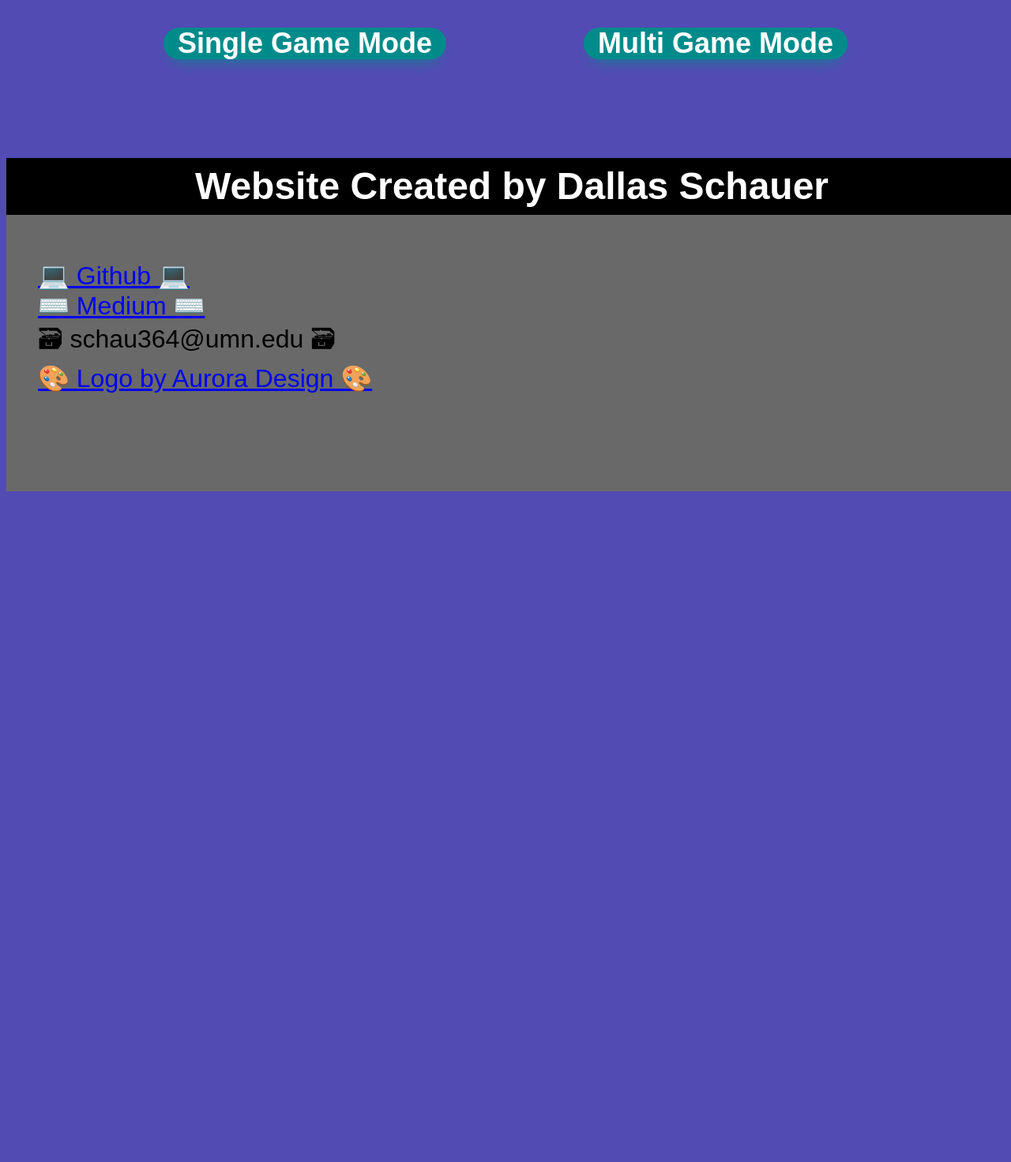
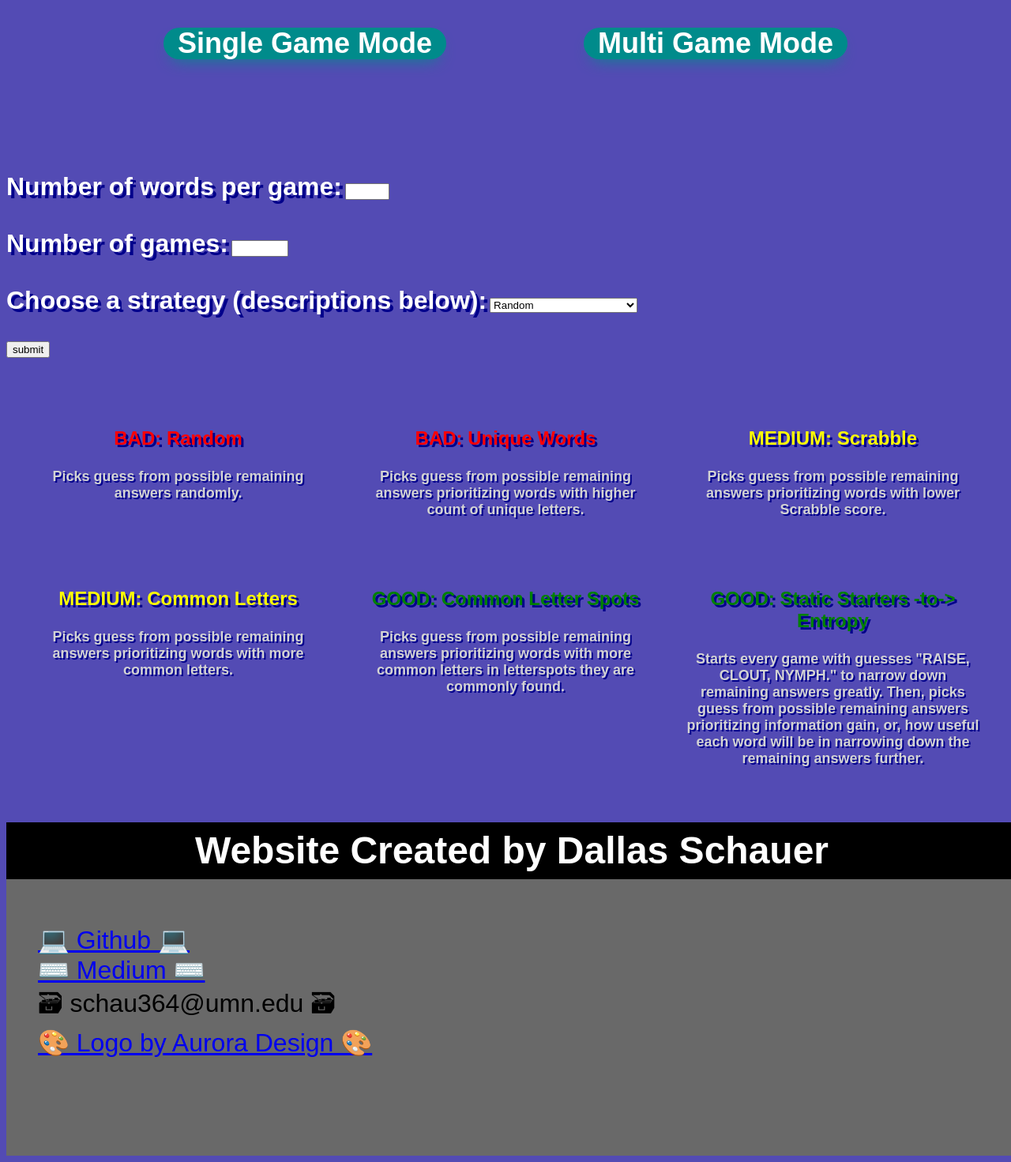
Before and after one commit to DallasSchauer/WordleSolverWebApp, a Flask app: page / in a window 1280 px wide, after a click on "Multi Game Mode"; the page is wider, and only the part inside the window is pictured. Shown: the part 398-1869 px from the top of that part at 79% size. Before the commit the page ends 1020 px from the top of that part, so only its background shows below. Run offline with Flask 3, Linux system fonts and the light colour scheme.

Commit message:
05-13-23 : multigame form + strategies

```diff
--- a/app.py
+++ b/app.py
@@ -73,12 +73,46 @@ def defineSubmit():
         return render_template('game.html', results = res, numGuesses = len(res[0]),
                                hiddenWords = args)
 
-@app.route('/multigame')
+@app.route('/multigame', methods = ['POST', 'GET'])
 def playOriginal():
     answers = []
     with open('data/valid_answers.txt') as answersText:
         answers = answersText.readlines()
     res = quordle.PlayManyGames(100, answers, 4, AI.CommonLetterSpots)
+    xValues = []
+    yValues = []
+
+    for n in res[4]:
+        xValues.append(n[0])
+        yValues.append(n[1])
+
+    return render_template('multigame.html', gameResults = res, x = xValues, y = yValues)
+
+@app.route('/multigameSimulation', methods = ['POST', 'GET'])
+def multigameSim():
+    numWords = int(request.form['numWords'])
+    numGames = int(request.form['numGames'])
+    strategy = int(request.form['strategy'])
+
+    argStrat = AI.random
+    match strategy:
+        case 2:
+            argStrat = AI.UniqueWords
+        case 3:
+            argStrat = AI.Scrabble
+        case 4:
+            argStrat = AI.CommonLetters
+        case 5:
+            argStrat = AI.CommonLetterSpots
+        case 6:
+            argStrat = AI.Entropy
+        case _:
+            argStrat = AI.random
+
+    with open('data/valid_answers.txt') as answersText:
+        answers = answersText.readlines()
+    res = quordle.PlayManyGames(numGames, answers, numWords, argStrat)
+
     xValues = []
     yValues = []
 
--- a/static/css/index.css
+++ b/static/css/index.css
@@ -11,6 +11,42 @@ h1 {
     margin: 0 0 24px;
     text-align: center;
     text-shadow: 4px 4px black;
+}
+
+h2 {
+    color: white;
+    font-family: 'Raleway',sans-serif;
+    font-size: 32px;
+    font-weight: 800;
+    line-height: 72px;
+    margin: 0 0 12px;
+    text-shadow: 4px 4px darkblue;
+}
+
+h3 {
+    color: lightgrey;
+    font-family: 'Raleway',sans-serif;
+    font-size: 24px;
+    font-weight: 800;
+    text-shadow: 3px 3px darkblue;
+}
+
+h4 {
+    color: lightgrey;
+    font-family: 'Raleway',sans-serif;
+    font-size: 18px;
+    font-weight: 800;
+    text-shadow: 2px 2px darkblue;
+}
+
+label {
+    color: white;
+    font-family: 'Raleway',sans-serif;
+    font-size: 32px;
+    font-weight: 800;
+    line-height: 72px;
+    margin: 0 0 12px;
+    text-shadow: 4px 4px darkblue;
 }
 
 button {
@@ -35,6 +71,28 @@ button {
   border: 0;
   margin: 15px;
 }
+
+.wrapper {
+    display: grid;
+    grid-template-columns: auto auto;
+    padding: 10px;
+  }
+
+.wrapper-child {
+    margin: 10px;
+}
+
+.grid-container {
+    display: grid;
+    grid-template-columns: auto auto auto;
+    padding: 10px;
+  }
+
+.grid-item {
+    padding: 20px;
+    font-size: 30px;
+    text-align: center;
+  }
 
 .footerwrapper h1 {
     color:white;
--- a/templates/index.html
+++ b/templates/index.html
@@ -40,7 +40,51 @@
     </div>
         <br><br><br><br><br><br>
 
-    <div id="multiGame"></div>
+    <div style="display:none;" id="multiGame">
+        <form action = "http://localhost:5000/multigameSimulation" method = "post">
+            <label for="numWordsInput">Number of words per game:</label>
+            <input type="number" id="numWordsInput" name="numWords"
+                min="1" max="16">
+            <br>
+            <label for="numGamesInput">Number of games:</label>
+            <input type="number" id="numGamesInput" name="numGames"
+                min="1" max="1000">
+            <br>
+            <label for="strategyInput">Choose a strategy (descriptions below):</label>
+            <select id="strategyInput" name="strategy" value="1">
+                <option value="1">Random</option>
+                <option value="2">Unique Words</option>
+                <option value="3">Scrabble</option>
+                <option value="4">Common Letters</option>
+                <option value="5">Common Letter Spots</option>
+                <option value="6">Static Starters -to-&gt; Entropy</option>
+            </select>
+
+            <br>
+            <p><input type = "submit" value="submit"/></p>
+            <br>
+
+            <div class="grid-container">
+                <div class="grid-item"><h3 style="color:red;">BAD: Random</h3>
+                    <h4>Picks guess from possible remaining answers randomly.</h4></div>
+                <div class="grid-item"><h3 style="color:red;">BAD: Unique Words</h3>
+                    <h4>Picks guess from possible remaining answers prioritizing
+                        words with higher count of unique letters.</h4></div>
+                <div class="grid-item"><h3 style="color:yellow;">MEDIUM: Scrabble</h3>
+                    <h4>Picks guess from possible remaining answers prioritizing
+                        words with lower Scrabble score.</h4></div>
+                <div class="grid-item"><h3 style="color:yellow;">MEDIUM: Common Letters</h3>
+                    <h4>Picks guess from possible remaining answers prioritizing
+                        words with more common letters.</h4></div>
+                <div class="grid-item"><h3 style="color:green;">GOOD: Common Letter Spots</h3>
+                    <h4>Picks guess from possible remaining answers prioritizing
+                        words with more common letters in letterspots they are commonly found.</h4></div>
+                <div class="grid-item"><h3 style="color:green;">GOOD: Static Starters -to-&gt; Entropy</h3>
+                    <h4>Starts every game with guesses "RAISE, CLOUT, NYMPH." to narrow down remaining answers greatly. Then, picks guess from possible remaining answers prioritizing information gain, or, how useful
+                        each word will be in narrowing down the remaining answers further.</h4></div>
+            </div>
+        </form>
+    </div>
 
 
         <div class="footerwrapper">
--- a/templates/multigame.html
+++ b/templates/multigame.html
@@ -28,7 +28,9 @@
     <script>
         var xValues = JSON.parse('{{ x | tojson }}');
         var yValues = JSON.parse('{{ y | tojson }}');
-        var barColors = ["red", "green","blue","orange","brown"];
+        var barColors = ["#34eb43", "#bce33b",
+                        "#f5f236", "#e3c040",
+                        "#f77f23", "#b8560b", "#ed5209"];
         var textColors = ["white"]
 
         Chart.defaults.global.defaultFontColor = "#fff";
@@ -52,7 +54,7 @@
         });
     </script>
 
-    <textarea rows="50" cols="100"
+    <textarea rows="30" cols="100"
     style="font-size:16px; padding:20px; margin:20px;">{{gameResults[5]}}</textarea>
 
     <div class="footerwrapper">
```
Also changed, not shown: README.md.
